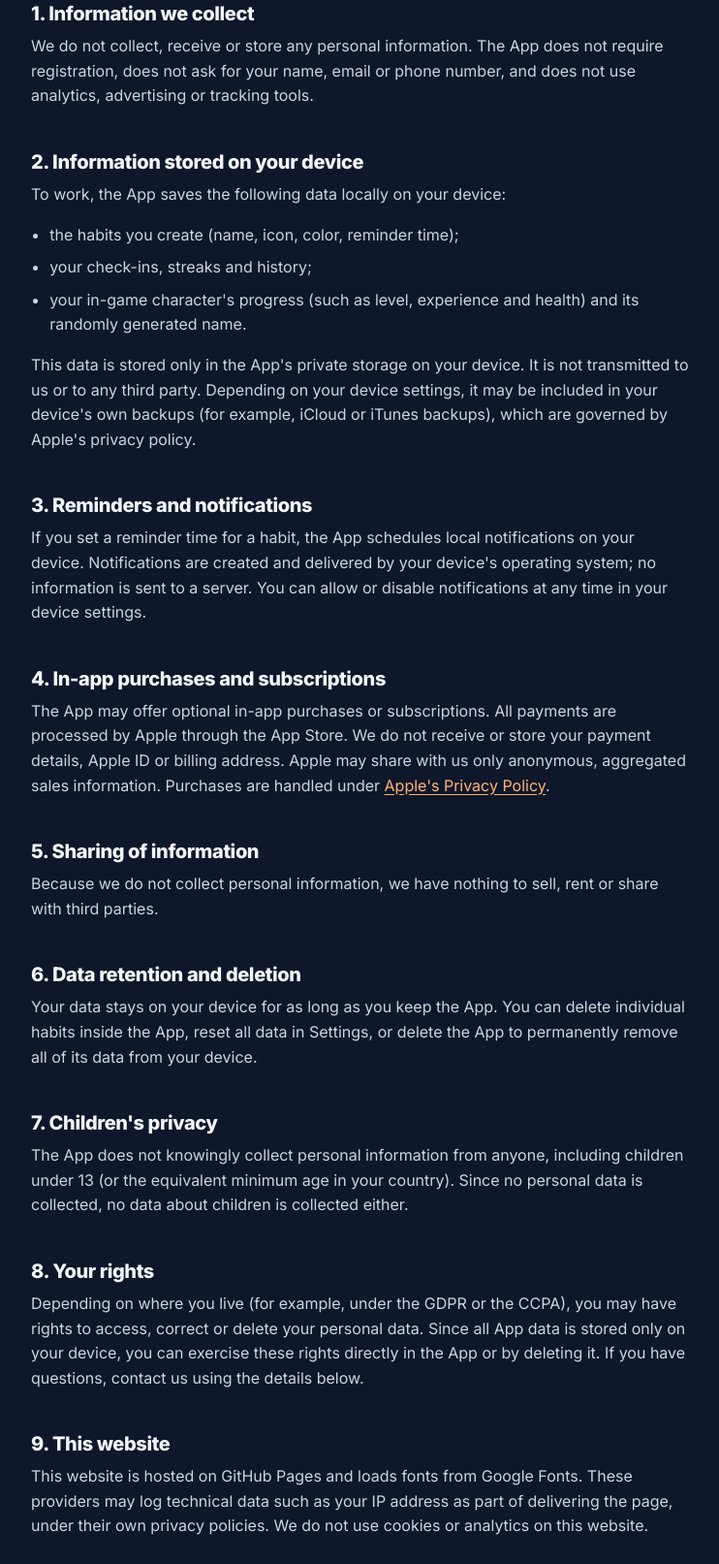
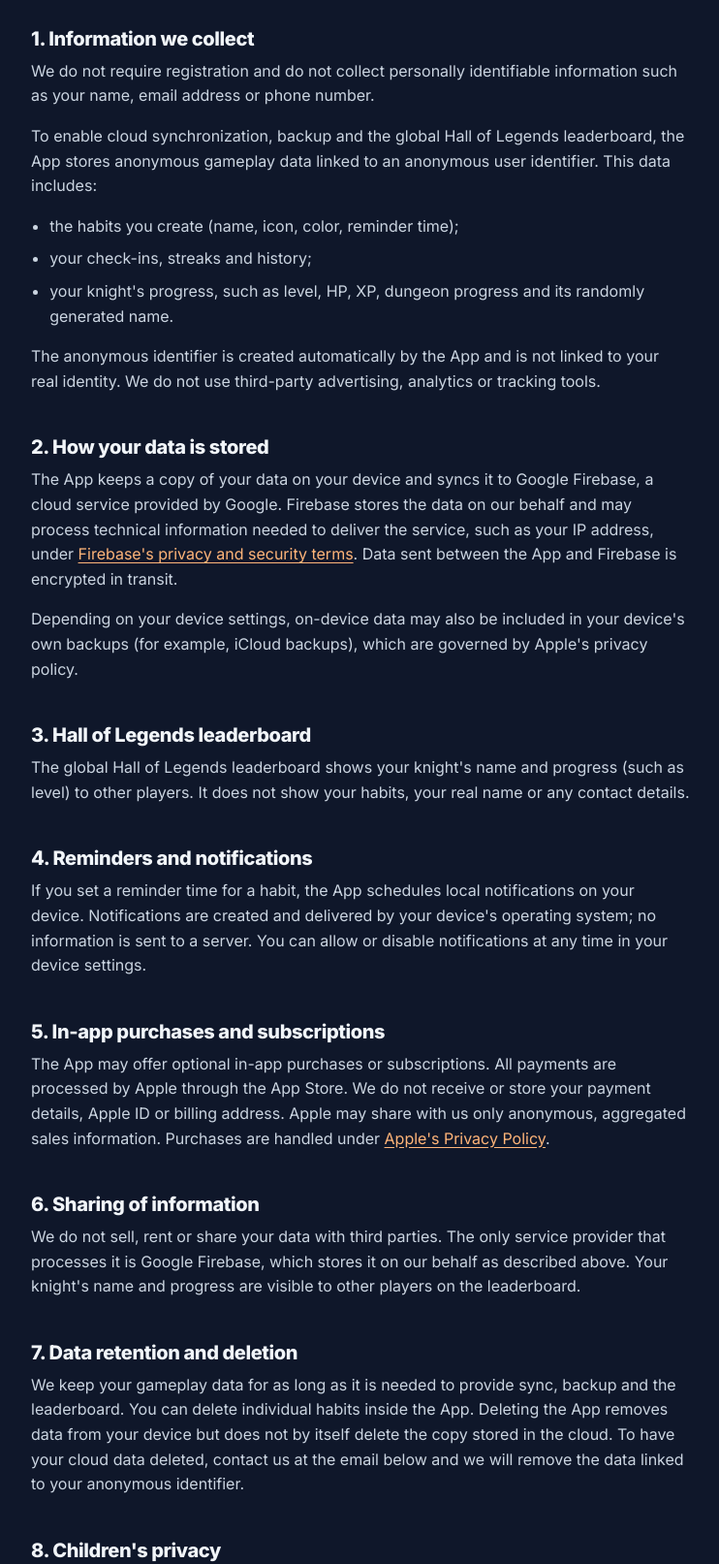
Before and after one commit to il2be97/checkpoint-web, a plain HTML site: page privacy.html in a window 1280 px wide. Shown: the part 561-2174 px from the top of the page at 97% size, without its empty margins (268-1010 px from the left). Drawn offline with Linux system fonts and the light colour scheme.

Commit message:
Update privacy policy and site copy for anonymous Firebase sync
Describe anonymous cloud sync, backup and the Hall of Legends leaderboard
instead of on-device-only storage across privacy, terms, support and home.

Co-Authored-By: Claude Opus 5.5 <noreply@anthropic.com>

```diff
--- a/privacy.html
+++ b/privacy.html
@@ -4,7 +4,7 @@
   <meta charset="utf-8">
   <meta name="viewport" content="width=device-width, initial-scale=1">
   <title>Privacy Policy — Checkpoint</title>
-  <meta name="description" content="How Checkpoint handles your data: everything stays on your device.">
+  <meta name="description" content="How Checkpoint handles your data: no registration, no personal information, anonymous cloud sync.">
   <meta name="theme-color" content="#0F172A">
   <link rel="icon" type="image/svg+xml" href="assets/img/favicon.svg">
   <link rel="preconnect" href="https://fonts.googleapis.com">
@@ -31,48 +31,53 @@
 
   <div class="legal__summary">
     <b>The short version</b>
-    <p>Checkpoint has no accounts, no servers, no analytics and no ads. Your habits and progress stay on your device. We can't see them, and we don't sell or share anything.</p>
+    <p>Checkpoint has no registration, no ads and no analytics or tracking. We don't collect your name, email or phone number. Your gameplay data is synced to the cloud under an anonymous identifier for backup and the Hall of Legends leaderboard. We don't sell or share it.</p>
   </div>
 
   <p>This Privacy Policy explains how the Checkpoint mobile application (the "App") handles information. The App is developed and published by an independent developer ("we", "us", "our"). By using the App, you agree to this Policy.</p>
 
   <h2>1. Information we collect</h2>
-  <p>We do not collect, receive or store any personal information. The App does not require registration, does not ask for your name, email or phone number, and does not use analytics, advertising or tracking tools.</p>
-
-  <h2>2. Information stored on your device</h2>
-  <p>To work, the App saves the following data locally on your device:</p>
+  <p>We do not require registration and do not collect personally identifiable information such as your name, email address or phone number.</p>
+  <p>To enable cloud synchronization, backup and the global Hall of Legends leaderboard, the App stores anonymous gameplay data linked to an anonymous user identifier. This data includes:</p>
   <ul>
     <li>the habits you create (name, icon, color, reminder time);</li>
     <li>your check-ins, streaks and history;</li>
-    <li>your in-game character's progress (such as level, experience and health) and its randomly generated name.</li>
+    <li>your knight's progress, such as level, HP, XP, dungeon progress and its randomly generated name.</li>
   </ul>
-  <p>This data is stored only in the App's private storage on your device. It is not transmitted to us or to any third party. Depending on your device settings, it may be included in your device's own backups (for example, iCloud or iTunes backups), which are governed by Apple's privacy policy.</p>
+  <p>The anonymous identifier is created automatically by the App and is not linked to your real identity. We do not use third-party advertising, analytics or tracking tools.</p>
 
-  <h2>3. Reminders and notifications</h2>
+  <h2>2. How your data is stored</h2>
+  <p>The App keeps a copy of your data on your device and syncs it to Google Firebase, a cloud service provided by Google. Firebase stores the data on our behalf and may process technical information needed to deliver the service, such as your IP address, under <a href="https://firebase.google.com/support/privacy" target="_blank" rel="noopener">Firebase's privacy and security terms</a>. Data sent between the App and Firebase is encrypted in transit.</p>
+  <p>Depending on your device settings, on-device data may also be included in your device's own backups (for example, iCloud backups), which are governed by Apple's privacy policy.</p>
+
+  <h2>3. Hall of Legends leaderboard</h2>
+  <p>The global Hall of Legends leaderboard shows your knight's name and progress (such as level) to other players. It does not show your habits, your real name or any contact details.</p>
+
+  <h2>4. Reminders and notifications</h2>
   <p>If you set a reminder time for a habit, the App schedules local notifications on your device. Notifications are created and delivered by your device's operating system; no information is sent to a server. You can allow or disable notifications at any time in your device settings.</p>
 
-  <h2>4. In-app purchases and subscriptions</h2>
+  <h2>5. In-app purchases and subscriptions</h2>
   <p>The App may offer optional in-app purchases or subscriptions. All payments are processed by Apple through the App Store. We do not receive or store your payment details, Apple ID or billing address. Apple may share with us only anonymous, aggregated sales information. Purchases are handled under <a href="https://www.apple.com/legal/privacy/" target="_blank" rel="noopener">Apple's Privacy Policy</a>.</p>
 
-  <h2>5. Sharing of information</h2>
-  <p>Because we do not collect personal information, we have nothing to sell, rent or share with third parties.</p>
+  <h2>6. Sharing of information</h2>
+  <p>We do not sell, rent or share your data with third parties. The only service provider that processes it is Google Firebase, which stores it on our behalf as described above. Your knight's name and progress are visible to other players on the leaderboard.</p>
 
-  <h2>6. Data retention and deletion</h2>
-  <p>Your data stays on your device for as long as you keep the App. You can delete individual habits inside the App, reset all data in Settings, or delete the App to permanently remove all of its data from your device.</p>
+  <h2>7. Data retention and deletion</h2>
+  <p>We keep your gameplay data for as long as it is needed to provide sync, backup and the leaderboard. You can delete individual habits inside the App. Deleting the App removes data from your device but does not by itself delete the copy stored in the cloud. To have your cloud data deleted, contact us at the email below and we will remove the data linked to your anonymous identifier.</p>
 
-  <h2>7. Children's privacy</h2>
-  <p>The App does not knowingly collect personal information from anyone, including children under 13 (or the equivalent minimum age in your country). Since no personal data is collected, no data about children is collected either.</p>
+  <h2>8. Children's privacy</h2>
+  <p>The App does not knowingly collect personally identifiable information from anyone, including children under 13 (or the equivalent minimum age in your country). Gameplay data is stored only under an anonymous identifier.</p>
 
-  <h2>8. Your rights</h2>
-  <p>Depending on where you live (for example, under the GDPR or the CCPA), you may have rights to access, correct or delete your personal data. Since all App data is stored only on your device, you can exercise these rights directly in the App or by deleting it. If you have questions, contact us using the details below.</p>
+  <h2>9. Your rights</h2>
+  <p>Depending on where you live (for example, under the GDPR or the CCPA), you may have rights to access, correct or delete your data. You can view and edit your data directly in the App. To request deletion of your cloud data or ask any other question, contact us using the details below.</p>
 
-  <h2>9. This website</h2>
+  <h2>10. This website</h2>
   <p>This website is hosted on GitHub Pages and loads fonts from Google Fonts. These providers may log technical data such as your IP address as part of delivering the page, under their own privacy policies. We do not use cookies or analytics on this website.</p>
 
-  <h2>10. Changes to this Policy</h2>
-  <p>We may update this Policy from time to time, for example if new features are added to the App. Changes will be posted on this page with a new effective date. If a change means the App starts collecting personal information, we will update this Policy before that change takes effect.</p>
+  <h2>11. Changes to this Policy</h2>
+  <p>We may update this Policy from time to time, for example if new features are added to the App. Changes will be posted on this page with a new effective date. If a change means the App starts collecting personally identifiable information, we will update this Policy before that change takes effect.</p>
 
-  <h2>11. Contact</h2>
+  <h2>12. Contact</h2>
   <p>Questions about this Policy? Email us at <a href="mailto:checkpoint.todo@gmail.com">checkpoint.todo@gmail.com</a>.</p>
 </main>
 
```
Also changed, not shown: index.html (+2 -2 lines), support.html (+1 -1 lines), terms.html (+1 -1 lines).
